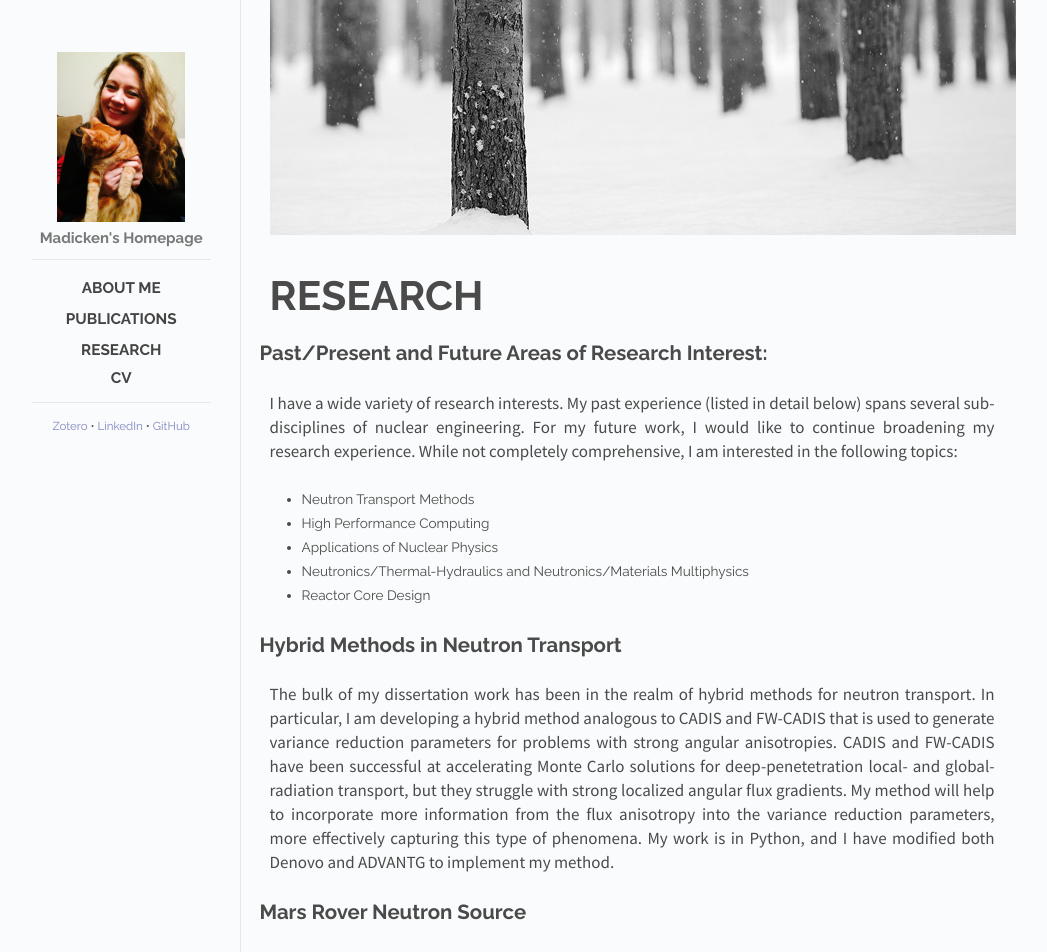
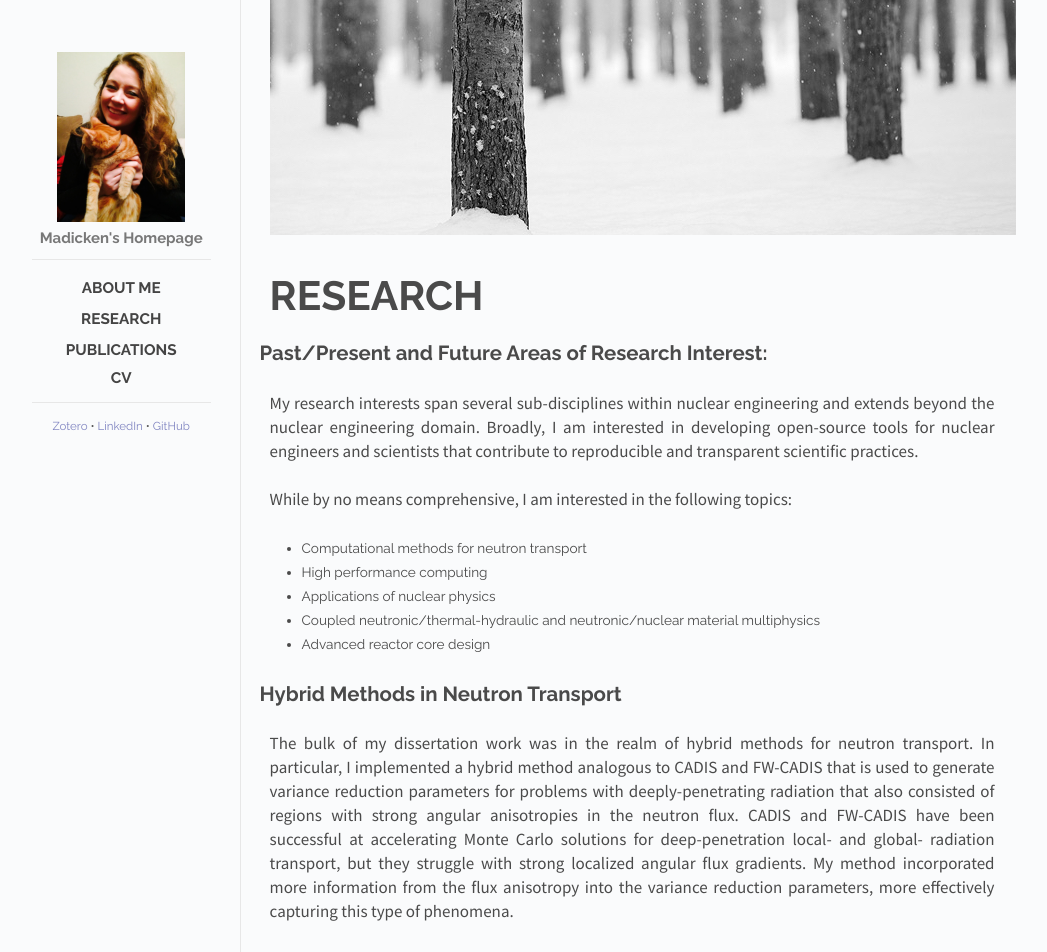
Before and after one commit to munkm/munkm.github.io, a Jekyll site: the page built from _posts/2014-10-18-projects.md, in a window 1280 px wide. Shown: the top 952 px of the page, without its empty margins (118-1165 px from the left). Built offline with Jekyll 4.4.1, drawn with Linux system fonts in a browser that asks for light colours; some of the changed text lies outside the part shown.

Commit message:
updating research interest ouline and adding NPRE to talks

```diff
--- a/_posts/2014-10-18-projects.md
+++ b/_posts/2014-10-18-projects.md
@@ -2,41 +2,108 @@
 layout: post
 title: Research
 cover: treesnow.jpg
-date:   2016-03-16
+date:   2017-09-29
 categories: posts
 ---
 ## Past/Present and Future Areas of Research Interest:
 
-I have a wide variety of research interests. My past experience (listed in detail below) spans several sub-disciplines of nuclear engineering. For my future work, I would like to continue broadening my research experience. While not completely comprehensive, I am interested in the following topics:
+My research interests span several sub-disciplines within nuclear
+engineering and extends beyond the nuclear engineering domain. Broadly, I am
+interested in developing open-source tools for nuclear engineers and scientists
+that contribute to reproducible and transparent scientific practices.
 
-* Neutron Transport Methods
-* High Performance Computing
-* Applications of Nuclear Physics
-* Neutronics/Thermal-Hydraulics and Neutronics/Materials Multiphysics
-* Reactor Core Design
+While by no means comprehensive, I am interested in the following topics:
+
+* Computational methods for neutron transport
+* High performance computing
+* Applications of nuclear physics
+* Coupled neutronic/thermal-hydraulic and neutronic/nuclear material multiphysics
+* Advanced reactor core design
 
 ## Hybrid Methods in Neutron Transport
 
-The bulk of my dissertation work has been in the realm of hybrid methods for neutron transport. In particular, I am developing a hybrid method analogous to CADIS and FW-CADIS that is used to generate variance reduction parameters for problems with strong angular anisotropies. CADIS and FW-CADIS have been successful at accelerating Monte Carlo solutions for deep-penetetration local- and global- radiation transport, but they struggle with strong localized angular flux gradients. My method will help to incorporate more information from the flux anisotropy into the variance reduction parameters, more effectively capturing this type of phenomena. My work is in Python, and I have modified both Denovo and ADVANTG to implement my method.
+The bulk of my dissertation work was in the realm of hybrid methods for neutron transport.
+In particular, I implemented a hybrid method analogous to CADIS and FW-CADIS that is used
+to generate variance reduction parameters for problems with deeply-penetrating radiation that also
+consisted of regions with strong angular anisotropies in the neutron flux.
+CADIS and FW-CADIS have been successful at accelerating Monte Carlo solutions for
+deep-penetration local- and global- radiation transport, but they struggle with strong
+localized angular flux gradients.
+My method incorporated more information from the flux anisotropy into the
+variance reduction parameters, more effectively capturing this type of phenomena.
+
+**Software**: Denovo, ADVANTG, MCNP5, VisIT <br />
+**Packages**: hdf5, silo <br />
+**Languages**: Python 2.7, Python 3.4
+
 
 ## Mars Rover Neutron Source
 
-39Ar/40Ar geochronology is a widely used technique to datermine the age and history of geological samples. This method is well suited to old samples with complex thermal histories. However, this technique requires a fast neutron source to initiate the 39K(n,p)39Ar reaction. My work on this project was to design a low-mass, high-flux, fast-flux neutron source to send on future rover missions designed specifically for 39Ar/40Ar geochronology. My collaborators and I determined that it was feasible to design a neutron source for this purpose, but shielding the rover and terrestrial body from the source would be the biggest obstacle in designing a mass-feasible device.
+39Ar/40Ar geochronology is a widely used technique to datermine the age and history of geological
+samples.
+This method is well suited to old samples with complex thermal histories.
+However, this technique requires a fast neutron source to initiate the 39K(n,p)39Ar reaction.
+My work on this project was to design a low-mass, high-flux, fast-flux neutron source to
+send on future rover missions designed specifically for 39Ar/40Ar geochronology.
+My collaborators and I determined that it was feasible to design a neutron source for this
+purpose, but shielding the rover and terrestrial body from the source would be the
+biggest obstacle in designing a mass-feasible device.
+
+**Software**: MCNP5 <br />
+**Languages**: Python 2.7
 
 ## PB-FHR Central Reflector
 
-The bulk of my Master's work was focused on determining the lifetime of a large reactor component in a pebble bed, fluoride salt-cooled, high temperature reactor. The technology relevant to this  reactor is currently being investigated  by an Integrated Research Project (IRP) between MIT, University of Wisconsin, Madison, and UC Berkeley. UC Berkeley has been spearheading the core design for this reactor; the current design is the PB-FHR MK-1. In this design, the fueled pebbles are in an annular configuration around a graphite central reflector. The central reflector provides moderation for the neutrons, but also provides flowpaths for crossflow of the coolant in the core.
+The bulk of my Master's work was focused on determining the lifetime of a large reactor
+component in a pebble bed, fluoride salt-cooled, high temperature reactor. The technology
+relevant to this  reactor is currently being investigated  by an
+Integrated Research Project (IRP) between MIT, the University of Wisconsin, Madison,
+and UC Berkeley.
+UC Berkeley has been spearheading the core design for this reactor; at the time of this writing
+the current
+design was the PB-FHR MK-1. The core configuration of this design is comprised of
+fueled pebbles are in an annulus
+around a graphite central reflector. The central reflector provides
+moderation for the neutrons, a more distributed burnup of core pebbles, and also
+provides flowpaths for crossflow of the coolant in the core.
 
-The earliest designs of the MK-1 had the central reflector constructed of a solid block of graphite. Given that this component is essentially in the center of the core, it will see extremely high temperatures and fluences. Furthermore, the effective moderation of the central reflector will lead to strong fluence gradients in both the axial and radial directions of the reflector. This will lead to enormous stress buildups due to radiation-induced swelling in the graphite.
+The earliest designs of the MK-1 had the central reflector constructed of a solid block of graphite.
+Given that this component is essentially in the center of the core, it will see extremely high
+temperatures and fluences. Furthermore, the effective moderation of the central reflector will
+lead to strong fluence gradients in both the axial and radial directions of the reflector. This
+will lead to enormous stress buildups due to radiation-induced swelling in the graphite.
 
-My analysis concluded that without redesign, the central reflector will require replacement frequencies that render the Mk-1 design unfeasible. The analysis was performed using MCNP5 and COMSOL multiphysics.
+My analysis concluded that without redesign, the central reflector will require replacement
+frequencies that render the Mk-1 design unfeasible. The analysis was performed using MCNP5
+and COMSOL multiphysics.
+
+**Software**: MCNP5, COMSOL Multiphysics <br />
+**Languages**: Python 2.7, MATLAB
 
 ![Central Reflector](/images/StressMises.gif)
 
 ## PB-FHR Test Reactor
 
-In addition to desining the core for a commercial PB-FHR, the FHR-IRP has been investigating a test reactor that reflects the physics of the large, commercial-scale PB-FHR. For this project I attempted to design a 20 MWth, 1m3 test reactor FHR that had the same reactivity coefficients and neutron energy spectrum as the commercial core. I determined that while it was possible to get close to the same neutron energy spectrum to the PB-FHR, it was very difficult to match reactivity coefficients between both cores.
+In addition to designing the core for a commercial PB-FHR, the FHR-IRP has been
+investigating a test reactor that mirrors the physics of the large, commercial-scale
+PB-FHR. For this project I attempted to design a 20 MWth, 1m3 test reactor
+FHR that had the same reactivity coefficients and neutron energy spectrum as
+the commercial core. I determined that while it was possible to get close to the
+same neutron energy spectrum to the PB-FHR, it was very difficult to match
+reactivity coefficients between both cores.
+
+**Software**: MCNP5, BEAU, ORIGEN <br />
+**Languages**: Python 2.6, MATLAB
 
 ## 99-Mo production
 
-As an undergraduate I worked on a research project with the objective to produce 99-Mo in small, low power, light water research reactors. For this project, I performed parametric studies to maximize the 99-Mo produced in a target design.
+As an undergraduate student I worked on a research project with the
+objective to produce 99-Mo in
+small, low power, light water research reactors. In support of this initiative,
+I performed parametric studies to maximize the 99-Mo
+produced in a novel target design. Our work
+on this resulted in a [patent](https://www.google.com/patents/US20120027152),
+and the technology has continued development at [an OSU
+startup](http://terra.oregonstate.edu/2014/05/oregon-state-nuclear-engineers-solve-looming-medical-isotope-shortage/).
+
+**Software**: MCNP5 <br />
```
Also changed, not shown: _posts/2014-10-20-publications.md (+5 -1 lines).
